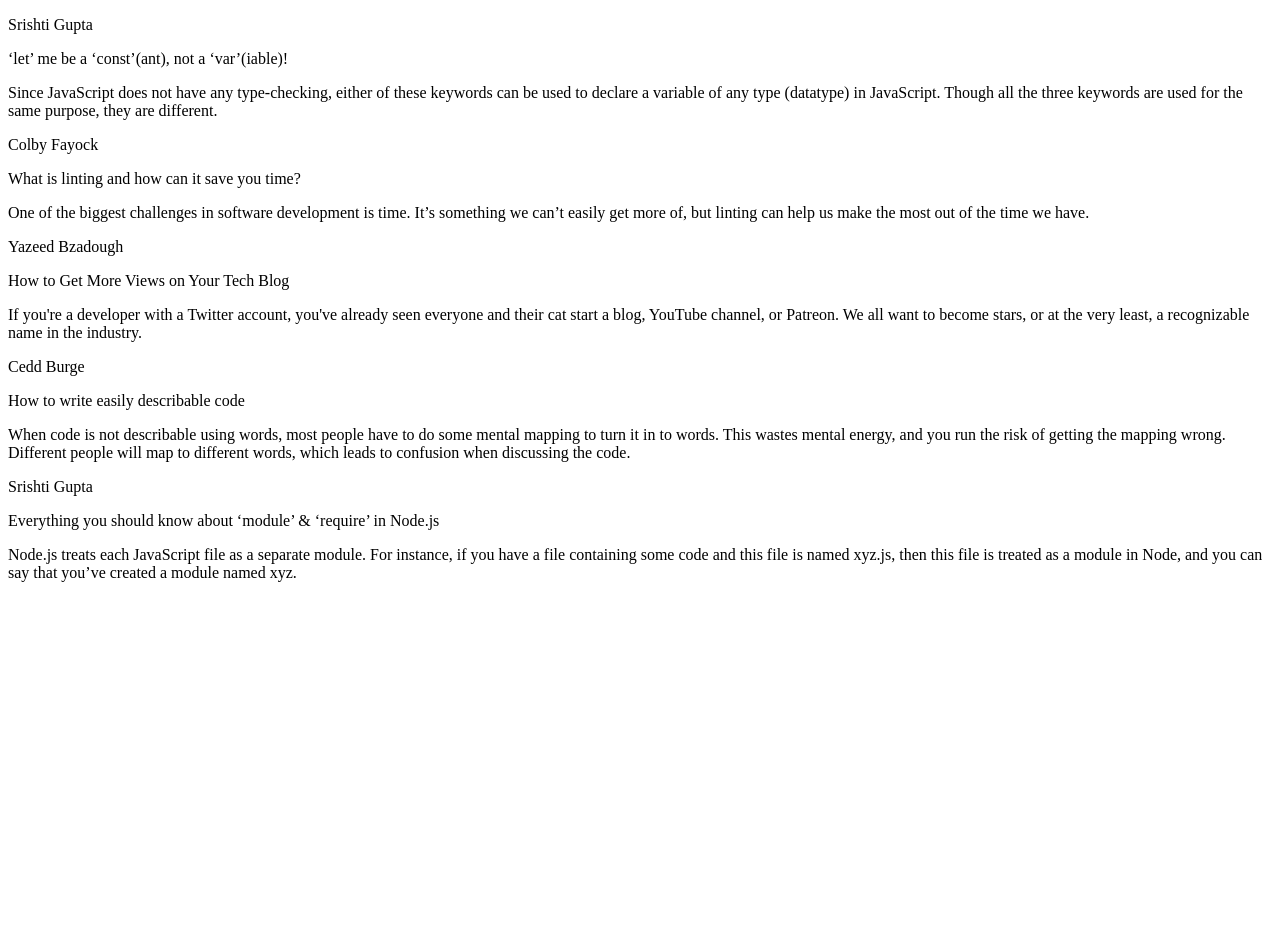
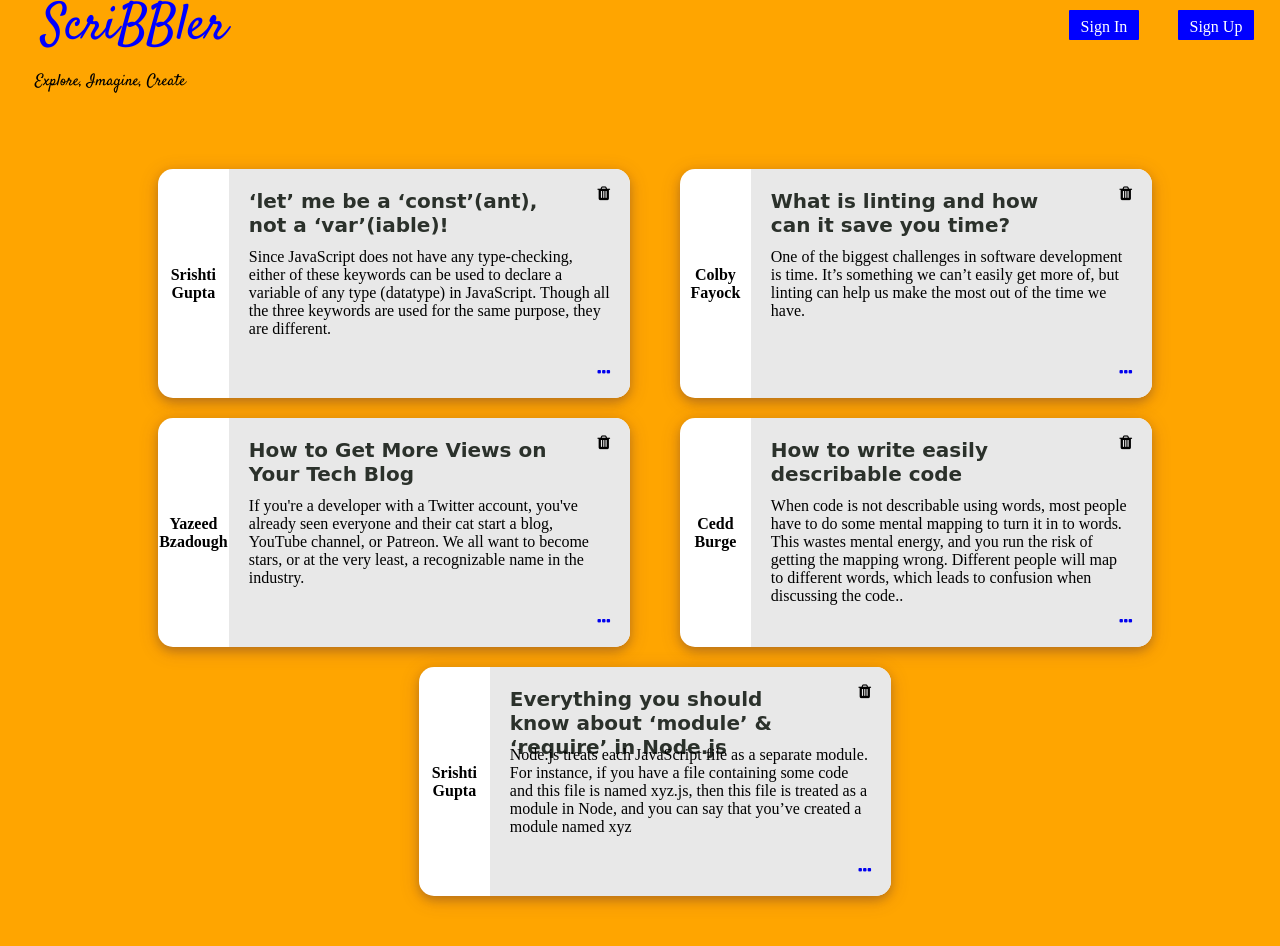
Before and after one commit to Poonam-31/Upgrad_Course_6_Assignment, a plain HTML site: page html/postslist.html in a window 1280 px wide. Before the commit the page ends 800 px from the top, so only its background shows below. Drawn offline with Linux system fonts and the light colour scheme; a web font is replaced by a local one.

Commit message:
postslist html file

```diff
--- a/html/postslist.html
+++ b/html/postslist.html
@@ -2,129 +2,210 @@
 <html>
 
 <head>
-    <!-- TODO: Include Font Awesome file here -->
-    <!-- TODO: Include Google Fonts file here -->
+    <link href='..\css\postslist.css' rel='stylesheet' type='text/css'>
+    <link href='..\css\header.css' rel='stylesheet' type='text/css'>
+    <link href='..\css\font.css' rel='stylesheet' type='text/css'>
+    <link rel="stylesheet" href="..\font-awesome-4.7.0/css/font-awesome.min.css">
+    <style>
+    </style>
 </head>
+<body onload="blogFunction()" >
+    <div id="main-container-div">
+        <div class="header">
 
-<body>
-    <!-- TODO: Include code for header here -->
-
-    <!-- ATTENTION: The HTML code for the list of posts has been given to you. You can feel free to add/delete/modify this code. You need to write the proper CSS and JavaScript code corresponding to this page so that the result looks like the screenshots given to you in the Project Statement. -->
-
-    <!-- list of all posts starts here -->
+            <!-- Insert code for Sign Up, Sign In button here.
+                 Add code for "ScriBBler" heading and the sub-heading -->
+            <a href="../index.html" class="logo">ScriBBler</a>
+            <div class="header-right">
+                <a id="signin" href="#contact" onclick="signinmodal();">Sign In</a>
+                <span></span>
+                <a id="signup" href="#home" onclick="signupmodal();">Sign Up</a>
+            </div>
+        </div>
+        <p class="subheader">Explore, Imagine, Create</p>
+    </div>
     <div>
 
-        <!-- post 1 starts here -->
-        <div>
-            <div>
-                <p>Srishti Gupta</p>
-            </div>
+        <!-- Insert code for Sign In modal here -->
+        <div id="myModal1" class="modal">
 
-            <div>
-                <div>
-                    <p>‘let’ me be a ‘const’(ant), not a ‘var’(iable)!</p>
-                    <span>
-                        <!-- TODO: Include Font Awesome icon for delete icon here -->
-                    </span>
-                </div>
-                <p>Since JavaScript does not have any type-checking, either of these keywords can be used to declare a variable of any type (datatype) in JavaScript. Though all the three keywords are used for the same purpose, they are different.</p>
-                <span>
-                    <!-- TODO: Include Font Awesome icon for horizontal ellipsis icon here -->
-                </span>
+            <!-- Modal content -->
+            <div class="modal-content">
+                <span id="close1" class="close">&times;</span>
+                <h2 class="title1">Welcome Back!</h2>
+                <hr size="4">
+                <form action="#" method="post">
+                    <div>
+                        <label><b>Username</b></label>
+                        <input type="text" placeholder="Enter Username" name="uname" required>
+
+                        <label><b>Password</b></label>
+                        <input type="password" placeholder="Enter Password" name="pass" required>
+
+                        <button id="submit2">Sign In</button>
+                        <br>
+                        <b><span style="color: black"><p align="center">Not a member?&nbsp;<a id="memberoption" onclick="signupmodalMember();">Sign In</a></span></p></b>
+                    </div>
+                </form>
             </div>
         </div>
-        <!-- post 1 ends here -->
+    </div>
 
-        <!-- post 2 starts here -->
-        <div>
-            <div>
-                <p>Colby Fayock</p>
-            </div>
+    <div>
 
-            <div>
-                <div>
-                    <p>What is linting and how can it save you time?</p>
-                    <span>
-                        <!-- TODO: Include Font Awesome icon for delete icon here -->
-                    </span>
-                </div>
-                <p>One of the biggest challenges in software development is time. It’s something we can’t easily get more of, but linting can help us make the most out of the time we have.</p>
-                <span>
-                    <!-- TODO: Include Font Awesome icon for horizontal ellipsis icon here -->
-                </span>
+        <!-- Insert code for Sign Up modal here -->
+        <div id="myModal2" class="modal">
+            <!-- Modal content -->
+            <div class="modal-content">
+                <span id="close2" class="close">&times;</span>
+                <h2 class="title1">Get Started</h2>
+                <hr size="4">
+                <form action="#" method="post">
+                    <div>
+                        <label><b>Full Name</b></label>
+                        <input type="text" placeholder="Enter Full Name" name="fname" required>
+
+                        <label><b>Username</b></label>
+                        <input type="text" placeholder="Enter Username" name="uname" required>
+
+                        <label><b>Password</b></label>
+                        <input type="password" placeholder="Enter Password" name="pass" required>
+
+                        <label><b>Confirm Password</b></label>
+                        <input type="password" placeholder="Confirm Password" name="cpass" required>
+                        <button id="submit">Sign Up</button>
+                    </div>
+                </form>
             </div>
         </div>
-        <!-- post 2 ends here -->
+    </div>
 
-        <!-- post 3 starts here -->
-        <div>
+    <div class="allPostsContainer">
+    <div class="post">
+        <div class="post-left">
+            <p class="post-username">Srishti Gupta</p>
+        </div>
+        <div class="post-content">
+
+            <!-- Insert code for Trash icon here -->
+            <p class="iconstyle" onclick="pop()"><i class="fa fa-trash"></i></p>
             <div>
-                <p>Yazeed Bzadough</p>
+             <div class="post-title"><p>‘let’ me be a ‘const’(ant), not a ‘var’(iable)!</p></div>
+                <br>
+            <p class="post-desc">Since JavaScript does not have any type-checking, either of these keywords can be used to declare a variable of any type (datatype) in JavaScript. Though all the three keywords are used for the same purpose, they are different.</p>
             </div>
+            <!-- Insert code for ... icon here -->
+            <a href="post.html">
+            <p class="iconstyle"><i class="fa fa-ellipsis-h"> </i></p>
+            </a>
+        </div>
+    </div>
 
-            <div>
+    <div class="post">
+        <div class="post-left">
+            <p class="post-username">Colby Fayock</p>
+        </div>
+        <div class="post-content">
+
+                <!-- Insert code for Trash icon here -->
+            <p class="iconstyle" onclick="pop()"><i class="fa fa-trash"></i></p>
                 <div>
-                    <p>How to Get More Views on Your Tech Blog</p>
-                    <span>
-                        <!-- TODO: Include Font Awesome icon for delete icon here -->
-                    </span>
+                    <div class="post-title"><p>What is linting and how can it save you time?</p></div>
+                    <br>
+                <p class="post-desc">One of the biggest challenges in software development is time. It’s something we can’t easily get more of, but linting can help us make the most out of the time we have.</p>
                 </div>
-                <p>If you're a developer with a Twitter account, you've already seen everyone and their cat start a blog, YouTube channel, or Patreon. We all want to become stars, or at the very least, a recognizable name in the industry.</p>
-                <span>
-                    <!-- TODO: Include Font Awesome icon for horizontal ellipsis icon here -->
-                </span>
+
+            <!-- Insert code for ... icon here -->
+            <a href="post.html">
+            <p class="iconstyle"><i class="fa fa-ellipsis-h"> </i></p>
+            </a>
+        </div>
+    </div>
+
+
+    <div class="post" href="post.html">
+        <div class="post-left">
+            <p class="post-username">Yazeed Bzadough</p>
+        </div>
+        <div class="post-content">
+
+            <!-- Insert code for Trash icon here -->
+            <p class="iconstyle" onclick="pop()"><i class="fa fa-trash"></i></p>
+                <div>
+                    <div class="post-title"><p>How to Get More Views on Your Tech Blog</p></div>
+                    <br>
+                <p class="post-desc">If you're a developer with a Twitter account, you've already seen everyone and their cat start a blog, YouTube channel, or Patreon. We all want to become stars, or at the very least, a recognizable name in the industry.</p>
+                </div>
+            <!-- Insert code for ... icon here -->
+            <a href="post.html">
+            <p class="iconstyle"><i class="fa fa-ellipsis-h"> </i></p>
+            </a>
+
+        </div>
+    </div>
+    <div class="post">
+        <div class="post-left">
+            <p class="post-username">Cedd Burge</p>
+        </div>
+        <div class="post-content">
+
+            <!-- Insert code for Trash icon here -->
+            <p class="iconstyle" onclick="pop()"><i class="fa fa-trash"></i></p>
+                <div>
+                    <div class="post-title"><p>How to write easily describable code</p></div>
+                    <br>
+                <p class="post-desc">When code is not describable using words, most people have to do some mental mapping to turn it in to words. This wastes mental energy, and you run the risk of getting the mapping wrong. Different people will map to different words, which
+                    leads to confusion when discussing the code..</p>
+                </div>
+            <!-- Insert code for ... icon here -->
+            <a href="post.html">
+            <p class="iconstyle"><i class="fa fa-ellipsis-h"> </i></p>
+            </a>
+
+        </div>
+    </div>
+        <div class="post">
+            <div class="post-left">
+                <p class="post-username">Srishti Gupta</p>
+            </div>
+            <div class="post-content">
+
+                <!-- Insert code for Trash icon here -->
+                <p class="iconstyle" onclick="pop()"><i class="fa fa-trash"></i></p>
+                    <div>
+                        <div class="post-title"><p>Everything you should know about ‘module’ & ‘require’ in Node.js</p></div>
+                        <br>
+                    <p class="post-desc">Node.js treats each JavaScript file as a separate module. For instance, if you have a file containing some code and this file is named xyz.js, then this file is treated as a module in Node, and you can say that you’ve created a module
+                    named xyz</p>
+                    </div>
+                <!-- Insert code for ... icon here -->
+                <a href="post.html">
+                <p class="iconstyle"><i class="fa fa-ellipsis-h"> </i></p>
+                </a>
             </div>
         </div>
-        <!-- post 3 ends here -->
 
-        <!-- post 4 starts here -->
         <div>
-            <div>
-                <p>Cedd Burge</p>
-            </div>
 
-            <div>
-                <div>
-                    <p>How to write easily describable code</p>
-                    <span>
-                        <!-- TODO: Include Font Awesome icon for delete icon here -->
-                    </span>
+            <!-- Insert code for delete modal here -->
+            <div id="myModal3" class="modal">
+                <!-- Modal content -->
+                <div class="modal-content">
+                    <span id="close3" class="close">&times;</span>
+                    <h2 class="title1">Are you sure you want to delete this post?</h2>
+                    <form action="#" method="post">
+                        <div align="center">
+                            <button  type=button id="yes">Yes</button>
+                            <button id="no">No</button>
+                        </div>
+                    </form>
                 </div>
-                <p>When code is not describable using words, most people have to do some mental mapping to turn it in to words. This wastes mental energy, and you run the risk of getting the mapping wrong. Different people will map to different words, which
-                    leads to confusion when discussing the code.</p>
-                <span>
-                    <!-- TODO: Include Font Awesome icon for horizontal ellipsis icon here -->
-                </span>
             </div>
         </div>
-        <!-- post 4 ends here -->
 
-        <!-- post 5 starts here -->
-        <div>
-            <div>
-                <p>Srishti Gupta</p>
-            </div>
-
-            <div>
-                <div>
-                    <p>Everything you should know about ‘module’ & ‘require’ in Node.js</p>
-                    <span>
-                        <!-- TODO: Include Font Awesome icon for delete icon here -->
-                    </span>
-                </div>
-                <p>Node.js treats each JavaScript file as a separate module. For instance, if you have a file containing some code and this file is named xyz.js, then this file is treated as a module in Node, and you can say that you’ve created a module
-                    named xyz.</p>
-                <span>
-                    <!-- TODO: Include Font Awesome icon for horizontal ellipsis icon here -->
-                </span>
-            </div>
-        </div>
-        <!-- post 5 ends here -->
-
-        <!-- TODO: Write code for delete post modal here -->
-
-    </div>
-    <!-- list of all posts ends here -->
+</div>
+    <script src="..\js\postslist.js">  </script>
+    <script src="..\js\header.js"> </script>
 </body>
 
 </html>
```
